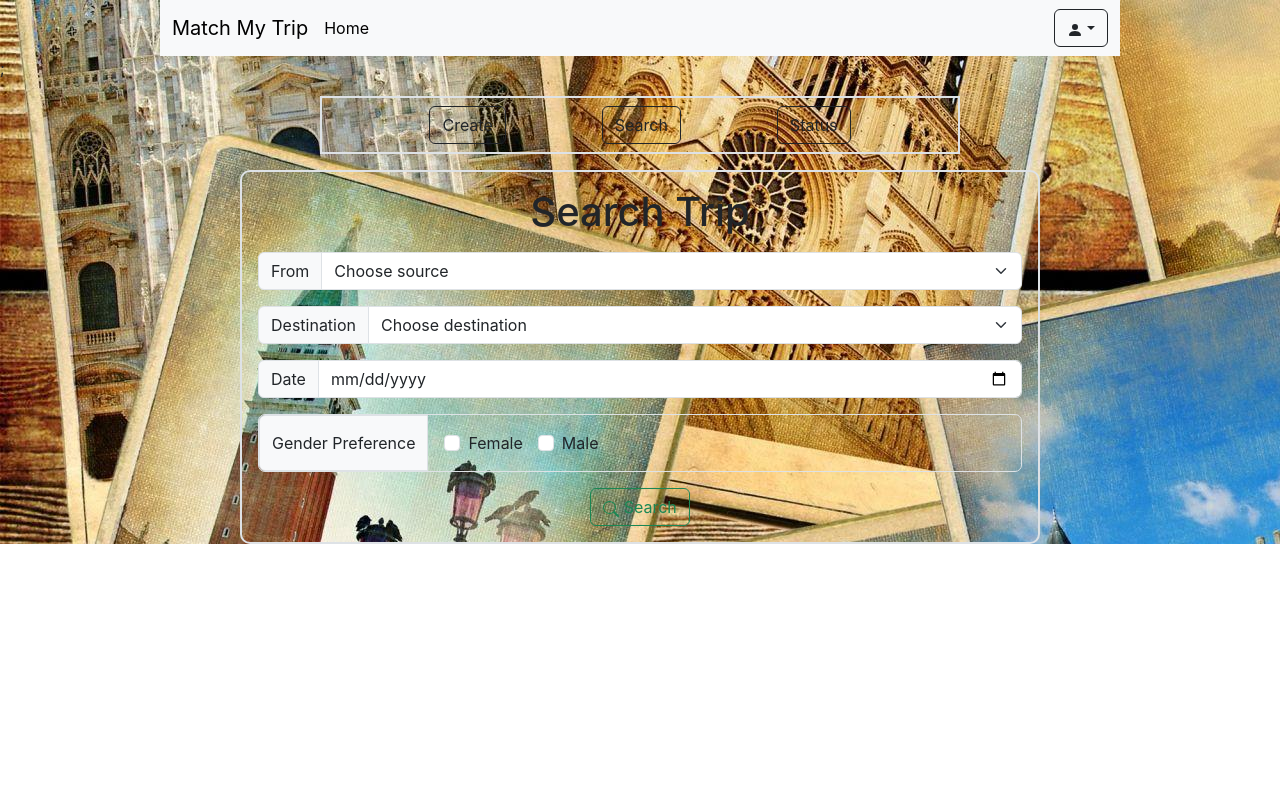
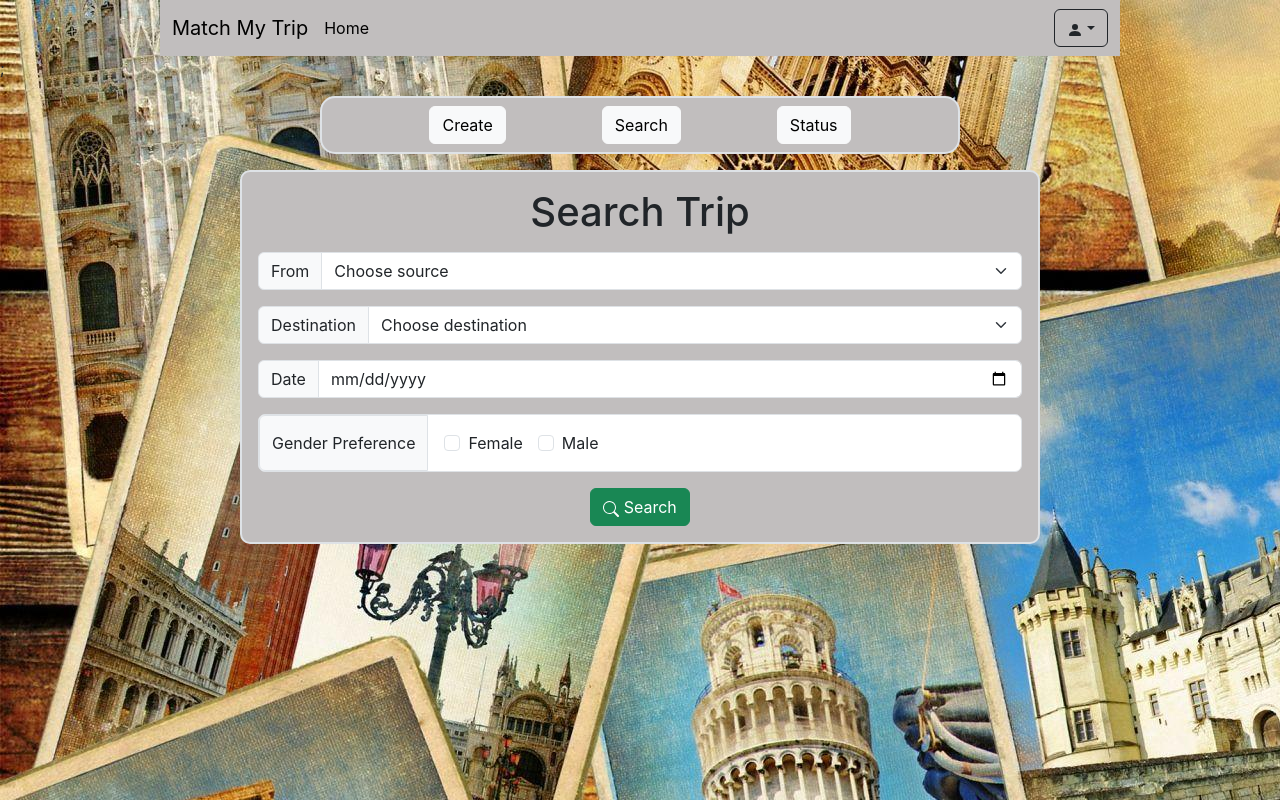
Before and after one commit to isha-03/mess-manage, a React (Create React App) app: page /Login in a window 1280 px wide. Built offline with nearby package versions, Linux system fonts and the light colour scheme.

Commit message:
improved ui

```diff
--- a/package.json
+++ b/package.json
@@ -6,6 +6,7 @@
     "@testing-library/jest-dom": "^5.17.0",
     "@testing-library/react": "^13.4.0",
     "@testing-library/user-event": "^13.5.0",
+    "express": "^4.18.2",
     "nodemon": "^3.0.1",
     "react": "^18.2.0",
     "react-dom": "^18.2.0",
--- a/src/App.js
+++ b/src/App.js
@@ -10,11 +10,14 @@ import { BrowserRouter as Router, Route, Routes } from "react-router-dom";
 import { ToastContainer } from 'react-toastify';
 import 'react-toastify/dist/ReactToastify.css';
 import Unavailable from './pages/Unavailable';
+import MyImage from '../src/pages/Main/bg.jpg';
 function App() {
 
-
+  const bgImg = `url(${MyImage})`;
   return (
     <>
+    <div className='w-100 bg-image ' id='123' style={{ backgroundImage: bgImg,height:800}}>
+
     <ToastContainer/>
     <Router>
 
@@ -30,7 +33,7 @@ function App() {
       </Routes>
 
     </Router>
-
+    </div>
     </>
   );
 
--- a/src/components/Nav.js
+++ b/src/components/Nav.js
@@ -3,7 +3,7 @@ import React from 'react';
 export default function Nav() {
   return (
     <>
-    <nav class="navbar navbar-expand-lg bg-body-tertiary text-center">
+    <nav class="navbar navbar-expand-lg text-center" style={{backgroundColor:'#c1bebe'}}>
         <div class="container-fluid">
             <a class="navbar-brand" href="#">Match My Trip</a>
         </div>
--- a/src/components/Navbar.js
+++ b/src/components/Navbar.js
@@ -3,7 +3,7 @@ import { Link } from "react-router-dom";
 export default function Navbar() {
   return (
     <div className='w-75 mx-auto '>
-    <nav className="navbar navbar-expand-lg bg-body-tertiary">
+    <nav className="navbar navbar-expand-lg" style={{backgroundColor:'#c1bebe'}}>
     <div className="container-fluid">
     <a className="navbar-brand" href="/">Match My Trip</a>
     <button className="navbar-toggler" type="button" data-bs-toggle="collapse" data-bs-target="/navbarSupportedContent" aria-controls="navbarSupportedContent" aria-expanded="false" aria-label="Toggle navigation">
--- a/src/pages/Main/Main.js
+++ b/src/pages/Main/Main.js
@@ -17,18 +17,19 @@ export default function Main() {
     <div className='w-100 bg-image ' id='123' style={{ backgroundImage: bgImg }}>
 
     <Navbar/>;
-    <div className='my-3 mx-auto w-50 border border-2 text-center p-2'>
-    <button type="button" class="btn btn-outline-dark mx-5" onClick={()=>setoption('Create')} >Create</button>
-    <button type="button" class="btn btn-outline-dark mx-5" onClick={()=>setoption('Search')}>Search</button>
-    <button type="button" class="btn btn-outline-dark mx-5 " onClick={()=>setoption('Status')}>Status</button>
+    <div className='my-3 mx-auto w-50 border border-2 text-center p-2' style={{backgroundColor:'#c1bebe', borderRadius:15}}>
+    <button type="button" class="btn btn-light mx-5" onClick={()=>setoption('Create')} >Create</button>
+    <button type="button" class="btn btn-light mx-5" onClick={()=>setoption('Search')}>Search</button>
+    <button type="button" class="btn btn-light mx-5 " onClick={()=>setoption('Status')}>Status</button>
     </div>
     {option==='Create'?<Create/>:(option==='Search'?<Search/>:<Status view={view} setView={setView}/>)}
 
-    </div>
+
     {
 
       view.some((value) => value === true)?<div className="my-5"><Trip/></div>:null
     }
+    </div>
 
     </>
   );
--- a/src/pages/Main/components/Create.js
+++ b/src/pages/Main/components/Create.js
@@ -6,7 +6,7 @@ export default function Create() {
   const [duration,setDuration]=useState(1);
   return (
     <>
-    <div className="container border border-2 p-3" style={{borderRadius:10, width:800}}>
+    <div className="container border border-2 p-3" style={{borderRadius:10, width:800, backgroundColor:'#c1bebe'}}>
         <div className="text-center">
         <h1>Create Trip</h1>
         </div>
@@ -48,7 +48,7 @@ export default function Create() {
 
         </div>
 
-        <div className="input-group my-3 mb-3 border" style={{borderRadius:7}}>
+        <div className="input-group my-3 mb-3 border" style={{borderRadius:7,backgroundColor:'white'}}>
         <span className="input-group-text"> Gender Preference </span>
         <div className="form-check form-check-inline my-3 mx-3">
         <input className="form-check-input" type="checkbox" id="inlineCheckbox1" value="option1"/>
@@ -59,7 +59,7 @@ export default function Create() {
         <label className="form-check-label" htmlFor="inlineCheckbox2">Male</label>
         </div>
         </div>
-        <div className="input-group my-3 mb-3 border" style={{ borderRadius: 7 }}>
+        <div className="input-group my-3 mb-3 border" style={{ borderRadius: 7, backgroundColor:'white' }}>
         <span className="input-group-text">Duration</span>
         <input onChange={(event)=>setDuration(event.target.value)}
           type="range"
@@ -74,7 +74,7 @@ export default function Create() {
         </label>
       </div>
         <div className="text-center">
-        <button type="button" class="btn btn-outline-success" onClick={()=>toast.success('Trip created successfully')}>Create</button>
+        <button type="button" class="btn btn-success" onClick={()=>toast.success('Trip created successfully')}>Create</button>
         </div>
 
 
--- a/src/pages/Main/components/Search.js
+++ b/src/pages/Main/components/Search.js
@@ -3,7 +3,7 @@ import { Link } from 'react-router-dom';
 export default function Search() {
   return (
     <>
-    <div className="container border border-2 p-3" style={{borderRadius:10, width:800}}>
+    <div className="container border border-2 p-3" style={{borderRadius:10, width:800,backgroundColor:'#c1bebe'}}>
         <div className="text-center">
         <h1>Search Trip</h1>
         </div>
@@ -45,7 +45,7 @@ export default function Search() {
 
         </div>
 
-        <div className="input-group my-3 mb-3 border" style={{borderRadius:7}}>
+        <div className="input-group my-3 mb-3 border" style={{borderRadius:7, backgroundColor:'white'}}>
         <span className="input-group-text"> Gender Preference </span>
         <div className="form-check form-check-inline my-3 mx-3">
         <input className="form-check-input" type="checkbox" id="inlineCheckbox1" value="option1"/>
@@ -58,7 +58,7 @@ export default function Search() {
         </div>
         <div className="text-center">
         <Link to="/unavailable">
-        <button type="button" class="btn btn-outline-success" >
+        <button type="button" class="btn btn-success" >
         <svg xmlns="http://www.w3.org/2000/svg" width="16" height="16" fill="currentColor" class="bi bi-search" viewBox="0 0 16 16">
             <path d="M11.742 10.344a6.5 6.5 0 1 0-1.397 1.398h-.001c.03.04.062.078.098.115l3.85 3.85a1 1 0 0 0 1.415-1.414l-3.85-3.85a1.007 1.007 0 0 0-.115-.1zM12 6.5a5.5 5.5 0 1 1-11 0 5.5 5.5 0 0 1 11 0z"/>
         </svg> Search
--- a/src/pages/Profile/components/Profilebox.js
+++ b/src/pages/Profile/components/Profilebox.js
@@ -3,7 +3,7 @@ import React from 'react';
 export default function Profilebox() {
   return (
     <>
-        <div className="container border border-3" style={{width:800}}>
+        <div className="container border border-3" style={{width:800,backgroundColor:'#c1bebe'}}>
         <form className='my-3'>
             <div class="input-group mb-3">
                 <span class="input-group-text" id="basic-addon1">Name</span>
@@ -21,7 +21,7 @@ export default function Profilebox() {
                 <span class="input-group-text" id="basic-addon4">Phone-No.</span>
                 <input type="tel" class="form-control" placeholder="Phone" aria-label="Phone" aria-describedby="basic-addon4"/>
             </div>
-            <div class="input-group mb-3 border" style={{borderRadius:7}}>
+            <div class="input-group mb-3 border" style={{borderRadius:7, backgroundColor:'white'}}>
                 <span class="input-group-text" id="basic-addon5">Gender</span>
                 <div className="px-3 pt-2">
                 <div class="form-check form-check-inline">
--- a/src/pages/Unavailable.js
+++ b/src/pages/Unavailable.js
@@ -9,7 +9,7 @@ export default function Unavailable() {
     <>
     <Navbar/>
     <div className='my-5'>
-    <div className="container border border-2 p-3" style={{borderRadius:10, width:800}}>
+    <div className="container border border-2 p-3" style={{borderRadius:10, width:800,backgroundColor:'#c1bebe'}}>
         <div>
 
         <button type="button" class="btn btn-outline-secondary pb-2" onClick={()=>navigate(-1)}>
@@ -20,7 +20,7 @@ export default function Unavailable() {
         <div className="text-center">
         <h1>Search Trip</h1>
         </div>
-        <div className="border my-3 text-center">
+        <div className="border my-3 text-center" style={{backgroundColor:'white'}}>
             <h5 className='my-4'>OOPS!! No trip available</h5>
             <button type="button" class="btn my-3 btn-outline-secondary">
               Alert Me
```
Also changed, not shown: src/pages/Main/components/Status.js (+5 -5 lines), src/pages/Main/components/Trip.js (+9 -9 lines), 1 other file (tests, documents, lock files or other folders).
